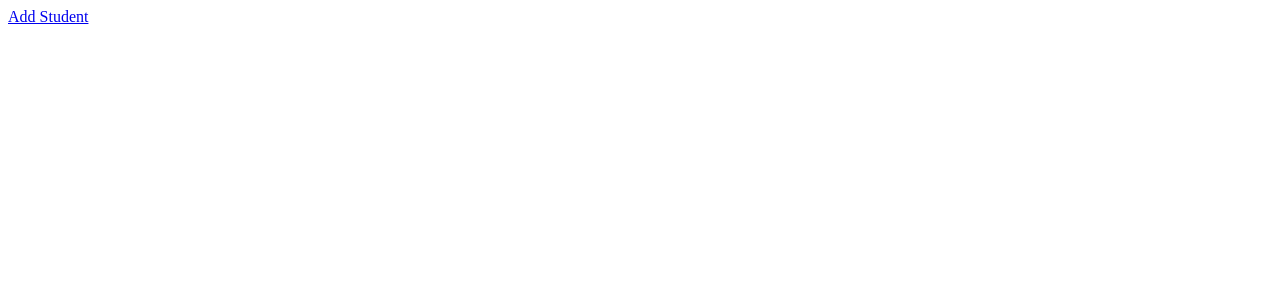
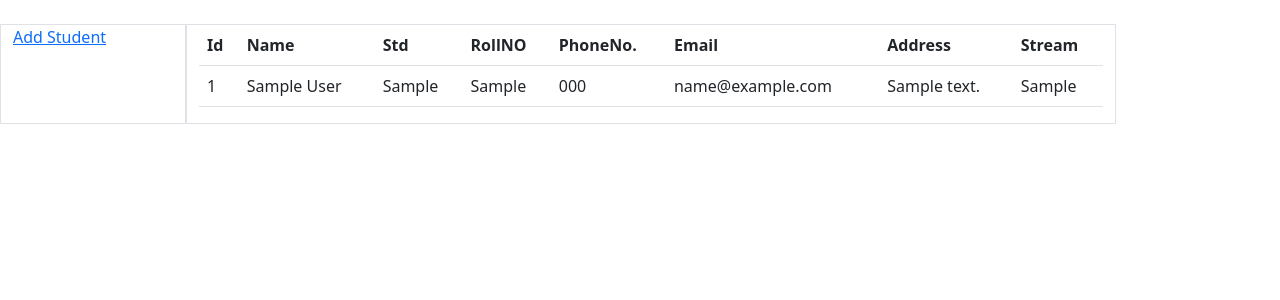
Before and after one commit to Manish-Kumar-9782/Django-Tutorials, a Django app: page / in a window 1280 px wide. Before the commit the part shown is almost empty. Shown: the top 300 px of the page. Run offline with Django 4.2, Linux system fonts and the light colour scheme; tables that the repository leaves empty hold one stand-in row (values such as "Sample post").

Commit message:
worked on the  Student model and create new entries

```diff
--- a/Django App/MyApp/MyPage/views.py
+++ b/Django App/MyApp/MyPage/views.py
@@ -1,11 +1,14 @@
 from django.shortcuts import render, redirect
 from django.http import HttpResponse
 from .forms import StudentForm
+from .models import Student
 # Create your views here.
 
 
 def home(request):
-    return render(request, "home.html")
+    # to get data from database use Student.objects.all();
+    students = Student.objects.all()
+    return render(request, "home.html", {"Students": students})
 
 
 def addStudent(request):
--- a/Django App/MyApp/templates/home.html
+++ b/Django App/MyApp/templates/home.html
@@ -6,11 +6,56 @@
     <meta http-equiv="X-UA-Compatible" content="IE=edge">
     <meta name="viewport" content="width=device-width, initial-scale=1.0">
     <title>My App Home</title>
+
+    <link href="https://cdn.jsdelivr.net/npm/bootstrap@5.2.3/dist/css/bootstrap.min.css"
+        rel="stylesheet"
+        integrity="sha384-rbsA2VBKQhggwzxH7pPCaAqO46MgnOM80zW1RWuH61DGLwZJEdK2Kadq2F9CUG65"
+        crossorigin="anonymous">
+
+    <script src="https://cdn.jsdelivr.net/npm/bootstrap@5.2.3/dist/js/bootstrap.bundle.min.js"
+        integrity="sha384-kenU1KFdBIe4zVF0s0G1M5b4hcpxyD9F7jL+jjXkk+Q2h455rYXK/7HAuoJl+0I4"
+        crossorigin="anonymous"></script>
 </head>
 
 <body>
 
-    <a href="{% url 'addStudent' %}">Add Student</a>
+    <div class="container row mt-4">
+        <aside class="col-2 border">
+            <a href="{% url 'addStudent' %}">Add Student</a>
+        </aside>
+        <div class="col border">
+            <table class="table">
+                <thead>
+                    <tr>
+                        <th>Id</th>
+                        <th>Name</th>
+                        <th>Std</th>
+                        <th>RollNO</th>
+                        <th>PhoneNo.</th>
+                        <th>Email</th>
+                        <th>Address</th>
+                        <th>Stream</th>
+                    </tr>
+                </thead>
+
+
+                <tbody>
+                    {% for student in Students %}
+                    <tr>
+                        <td>{{student.id}}</td>
+                        <td>{{student.Name}}</td>
+                        <td>{{student.Std}}</td>
+                        <td>{{student.RollNo}}</td>
+                        <td>{{student.PhoneNumber}}</td>
+                        <td>{{student.Email}}</td>
+                        <td>{{student.Address}}</td>
+                        <td>{{student.Stream}}</td>
+                    </tr>
+                    {% endfor %}
+                </tbody>
+            </table>
+        </div>
+    </div>
 
 </body>
 
```
Also changed, not shown: 2 other files.
